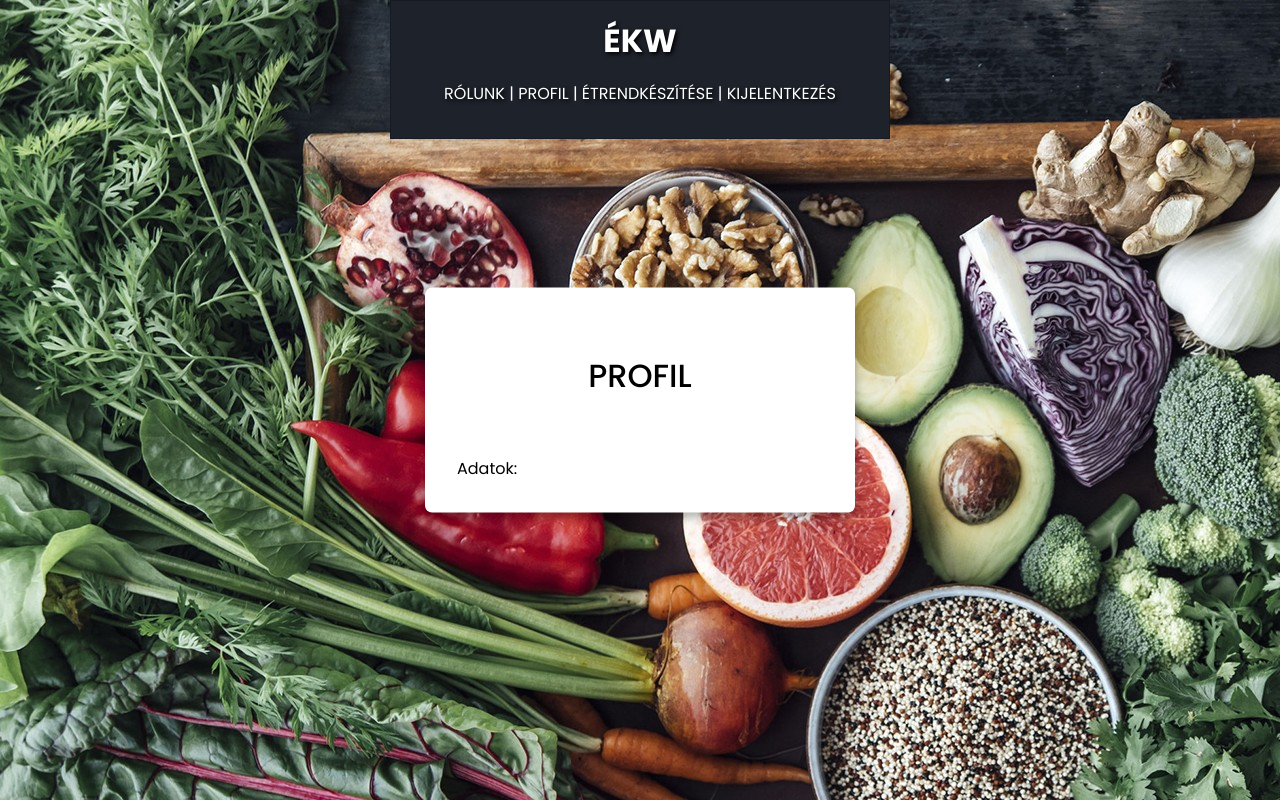
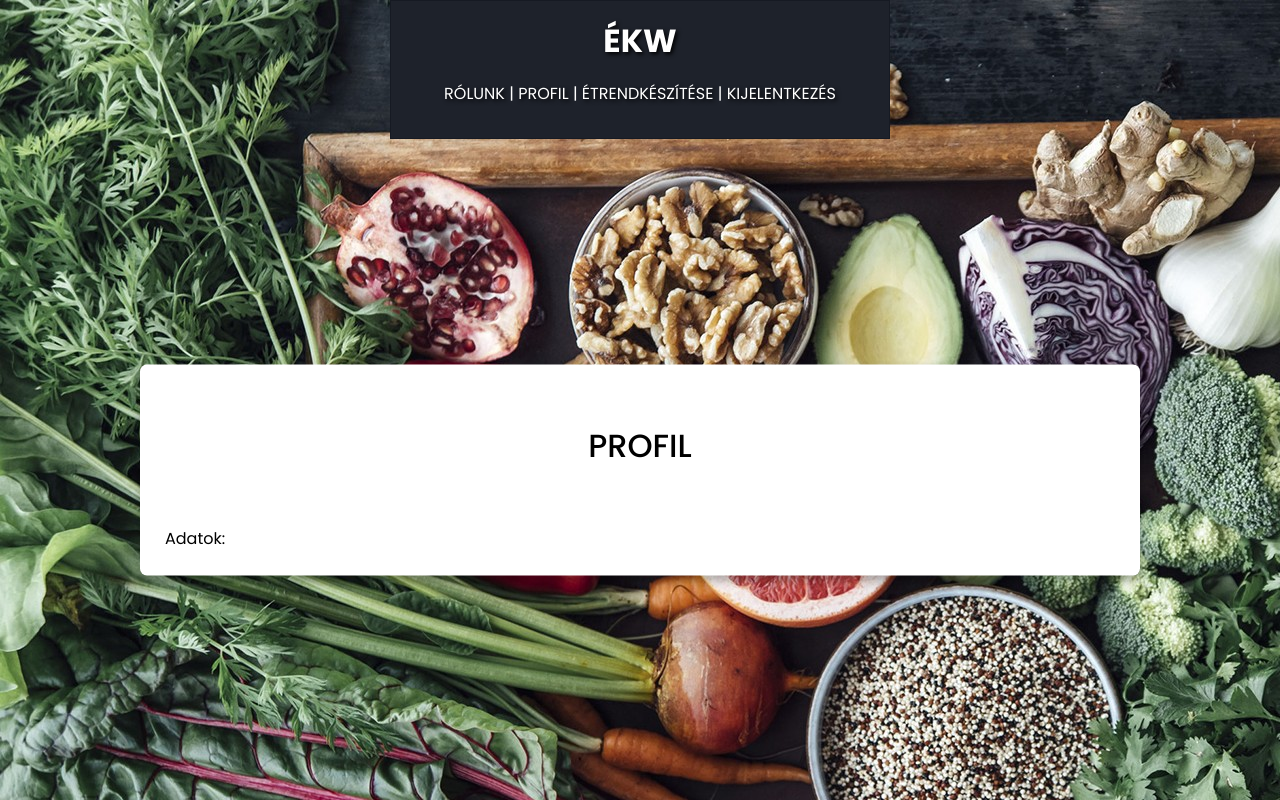
Before and after one commit to hferi55/szakdolgozat, a PHP site: page /profil.php in a window 1280 px wide. Run offline with PHP 8.4, Linux system fonts and the light colour scheme.

Commit message:
class=lap használata
class=container helyett class=lap használata

```diff
--- a/etrendkeszitese.php
+++ b/etrendkeszitese.php
@@ -26,7 +26,7 @@
 
 
 
-<div class="container">
+<div class="lap">
     <div class="kartya">
       <header>Étrendkészítése</header>
       <form action="" method="post">
--- a/loggedin.php
+++ b/loggedin.php
@@ -26,7 +26,7 @@
 
 
 
-<div class="container">
+<div class="lap">
     <div class="kartya">
       <form action="" method="post">
           <label>Még nincs fiókja?</label>
--- a/profil.php
+++ b/profil.php
@@ -26,7 +26,7 @@
 
 
 
-<div class="container">
+<div class="lap">
     <div class="kartya">
       <header>Profil</header>
       <form action="" method="post">
```
